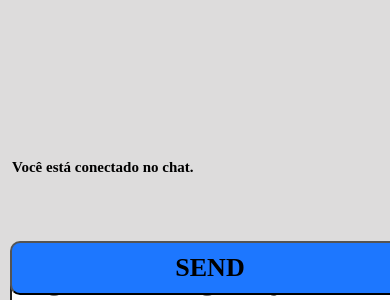
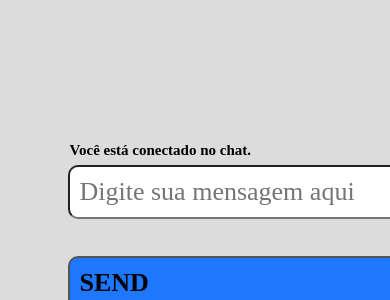
Before and after one commit to Jhone-cmd/chat-simple, a website: page public/chat.html in a window 390 px wide. Shown: the part 544-844 px from the top of the page. Drawn offline with nearby package versions, Linux system fonts and the light colour scheme; no server answers.

Commit message:
chore: css adjustments

```diff
--- a/public/style.css
+++ b/public/style.css
@@ -104,7 +104,7 @@ h1 {
     background-color: #1ae435;
 }
 
-@media screen and (max-width: 512px) {
+@media screen and (max-width: 480px) {
     #container {
         background-color: rgb(221, 220, 220);
         display: flex;
@@ -121,7 +121,7 @@ h1 {
     #username {
         text-align: center;
         font-size: 26px;
-        width: 400px;
+        width: 350px;
         border-radius: 10px;
         padding: 10px;
         background-color: rgb(255, 255, 255);
@@ -129,7 +129,7 @@ h1 {
 
     #login {
         font-size: 26px;
-        width: 400px;
+        width: 350px;
         border-radius: 10px;
         background-color: #00ff22;
         font-family: 'Times New Roman', Times, serif;
@@ -144,11 +144,12 @@ h1 {
         display: flex;
         flex: 1;
         flex-direction: column;
-        max-height: calc(100vh - 150px);
+        max-height: calc(100vh - 160px);
     }
 
     #chatList {
         flex: 1;
+        align-items: baseline;
         overflow-y: scroll;
         list-style-type: none;
         padding: 5px;
@@ -158,19 +159,19 @@ h1 {
         position: fixed;
         font-size: 15px;
         font-weight: bolder;
-        margin-left: 10px;
-        margin-top: 83vh;
+        margin-left: 8vh;
+        margin-top: 81vh;
         padding: 2px;
     }
 
     #messageInput {
         position: fixed;
         flex: 1;
+        margin-left: 8vh;
+        margin-top: 84vh;
         font-size: 26px;
-        width: 400px;
-        align-items: center;
-        justify-content: center;
         padding: 10px;
+        width: 350px;
         border-radius: 10px;
         background-color: rgb(255, 255, 255);
     }
@@ -178,12 +179,11 @@ h1 {
     #send {
         position: fixed;
         display: flex;
+        width: 350px;
         flex-direction: column;
-        align-items: center;
-        justify-content: center;
+        width: 350px;
+        margin-left: 8vh;
         padding: 10px;
-        margin-left: 10px;
-        margin-top: 93vh;
     }
 
     #send:hover {
```
